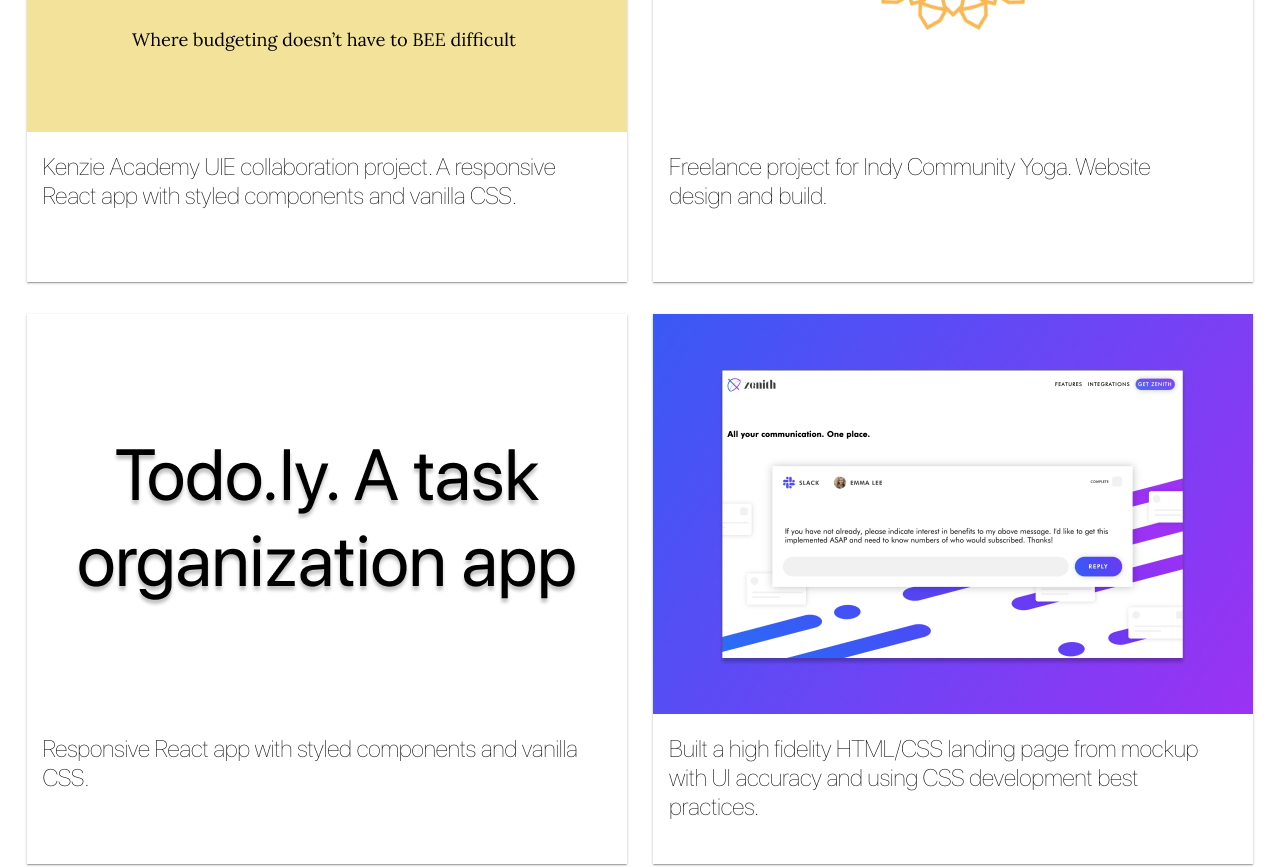
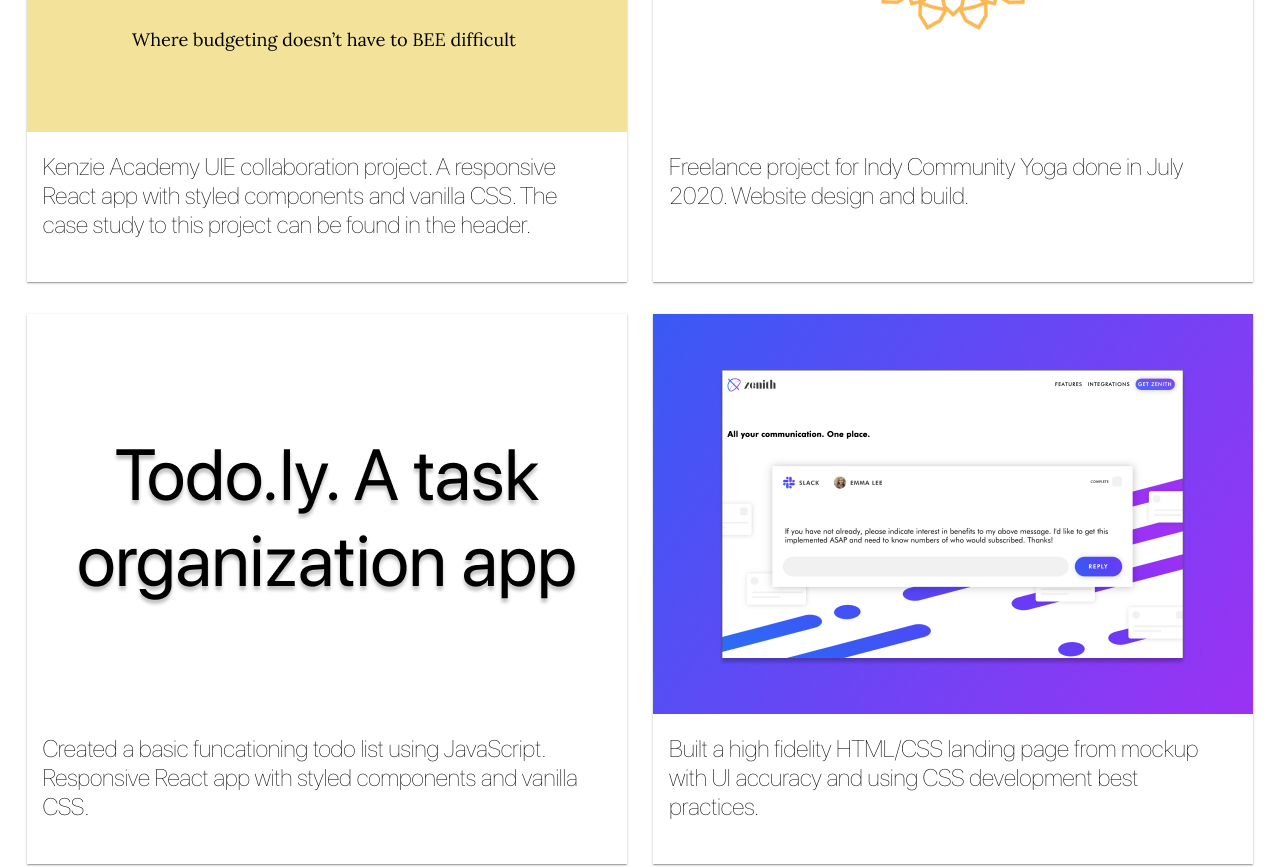
Before and after one commit to mmconroy/react-portfolio, a React (Create React App) app: page / in a window 1280 px wide. Shown: the part 1280-2147 px from the top of the page. Built offline with nearby package versions, Linux system fonts and the light colour scheme.

Commit message:
Updated card copy

```diff
--- a/src/Components/Main.js
+++ b/src/Components/Main.js
@@ -26,7 +26,7 @@ function Main(props) {
       id: 1,
       title: "The Hive",
       description:
-        "Kenzie Academy UIE collaboration project. A responsive React app with styled components and vanilla CSS. ",
+        "Kenzie Academy UIE collaboration project. A responsive React app with styled components and vanilla CSS. The case study to this project can be found in the header. ",
       image1: hive_1,
       image2: hive_2,
       displayedImage: hive_1,
@@ -36,7 +36,7 @@ function Main(props) {
       id: 2,
       title: "Indy Community Yoga",
       description:
-        "Freelance project for Indy Community Yoga. Website design and build.",
+        "Freelance project for Indy Community Yoga done in July 2020. Website design and build.",
       image1: indy_1,
       image2: indy_2,
       displayedImage: indy_1,
@@ -47,7 +47,7 @@ function Main(props) {
       id: 3,
       title: "Todo.ly",
       description:
-        "Responsive React app with styled components and vanilla CSS.",
+        "Created a basic funcationing todo list using JavaScript. Responsive React app with styled components and vanilla CSS.",
       image1: todoly_1,
       image2: todoly_2,
       displayedImage: todoly_1,
```
